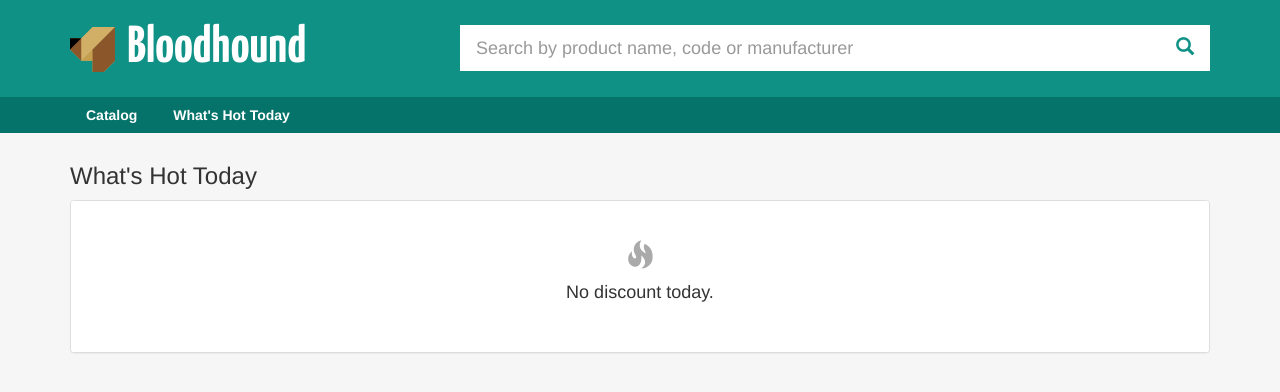
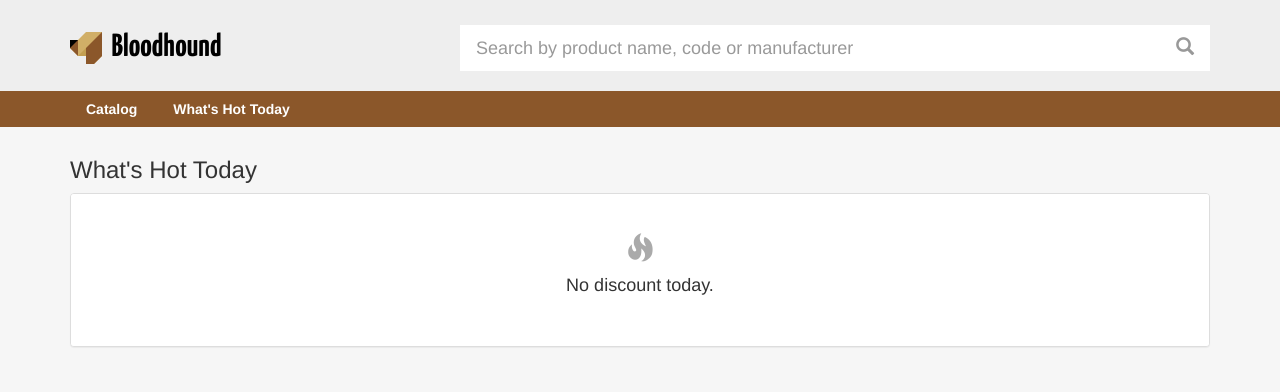
Before and after one commit to vitorfs/bloodhound, a Django app: template bloodhound/core/templates/core/hot.html in a window 1280 px wide. Shown: the top 392 px of the page. Run offline with Django 3.2, Linux system fonts and the light colour scheme; the template is opened without the code that fills it, so the values that code supplies are empty; some libraries are stand-ins or nearby versions.

Commit message:
update css etc

```diff
--- a/bloodhound/static/css/bloodhound.css
+++ b/bloodhound/static/css/bloodhound.css
@@ -5,13 +5,14 @@ body {
 }
 
 header {
-  background-color: #109186;
+  background-color: #eee;
 }
 
 header h1 {
   font-family: 'Yanone Kaffeesatz', sans-serif;
-  font-size: 52px;
-  margin-top: 20px;
+  font-size: 32px;
+  font-weight: 600;
+  margin-top: 30px;
   margin-bottom: 20px;
 }
 
@@ -19,11 +20,11 @@ header h1 a,
 header h1 a:hover,
 header h1 a:active {
   text-decoration: none;
-  color: #fff;
+  color: #000;
 }
 
 header .logo {
-  width: 45px;
+  width: 32px;
   margin-right: 5px;
 }
 
@@ -41,7 +42,7 @@ header .logo {
 .search .btn {
   border-radius: 0;
   border: none;
-  color: #109186;
+  color: #999;
   padding-top: 11px;
   padding-bottom: 11px;
 }
@@ -49,7 +50,7 @@ header .logo {
 .search .btn:hover,
 .search .btn:active {
   background-color: #fff;
-  color: #06736B;
+  color: #555;
 }
 
 .search .form-control:focus {
@@ -57,7 +58,7 @@ header .logo {
 }
 
 .menu {
-  background-color: #06736B;
+  background-color: #8b572a;
   margin-bottom: 30px;
 }
 
@@ -74,7 +75,7 @@ header .logo {
 
 .menu a:hover,
 .menu a:active {
-  background-color: #005B54;
+  background-color: #653710;
   text-decoration: none;
 }
 
--- a/bloodhound/templates/base.html
+++ b/bloodhound/templates/base.html
@@ -11,8 +11,7 @@
     <link rel="icon" type="image/png" href="{% static 'img/favicon-96x96.png' %}" sizes="96x96">
     <link rel="icon" type="image/png" href="{% static 'img/favicon-194x194.png' %}" sizes="194x194">
     <link rel="shortcut icon" href="{% static 'img/favicon.ico' %}">
-    {% comment %}<link href="https://maxcdn.bootstrapcdn.com/bootstrap/3.3.5/css/bootstrap.min.css" rel="stylesheet">{% endcomment %}
-    <link href="{% static 'css/bootstrap.min.css' %}" rel="stylesheet">
+    <link href="https://maxcdn.bootstrapcdn.com/bootstrap/3.3.5/css/bootstrap.min.css" rel="stylesheet">
     <link href="https://maxcdn.bootstrapcdn.com/font-awesome/4.3.0/css/font-awesome.min.css" rel="stylesheet">
     <link href="{% static 'css/bloodhound.css' %}" rel="stylesheet">
     {% block stylesheet %}{% endblock %}
@@ -22,7 +21,6 @@
     <![endif]-->
   </head>
 <body>
-
   <header>
     <div class="container">
       <div class="row">
@@ -51,7 +49,6 @@
       </div>
     </div>
   </header>
-
   <nav class="menu">
     <div class="container">
       <a href="{% url 'home' %}">Catalog</a>
```
